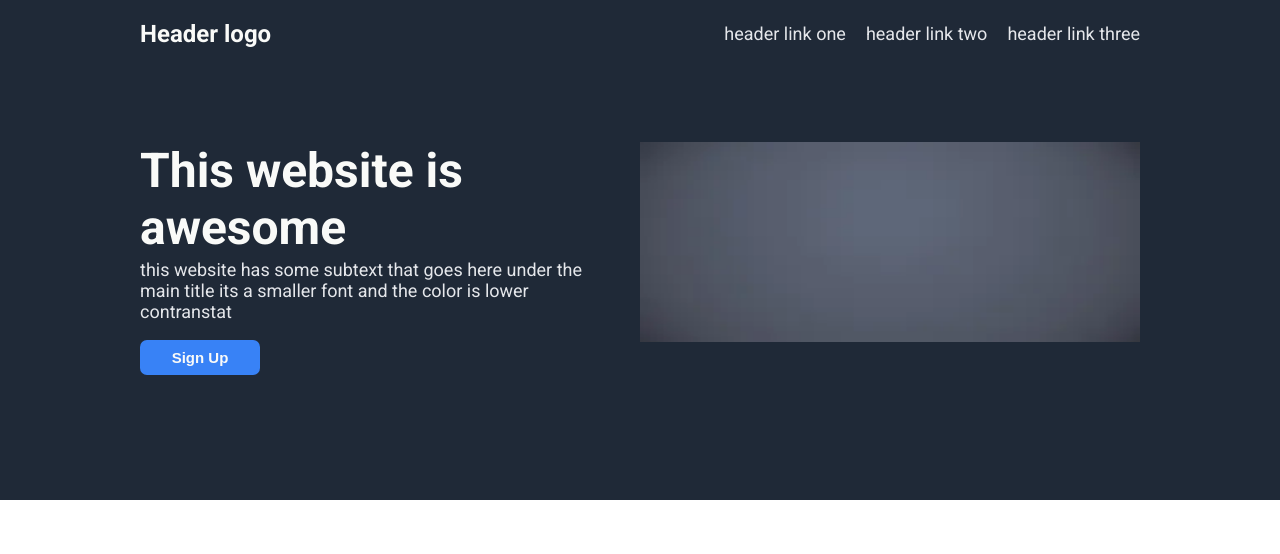
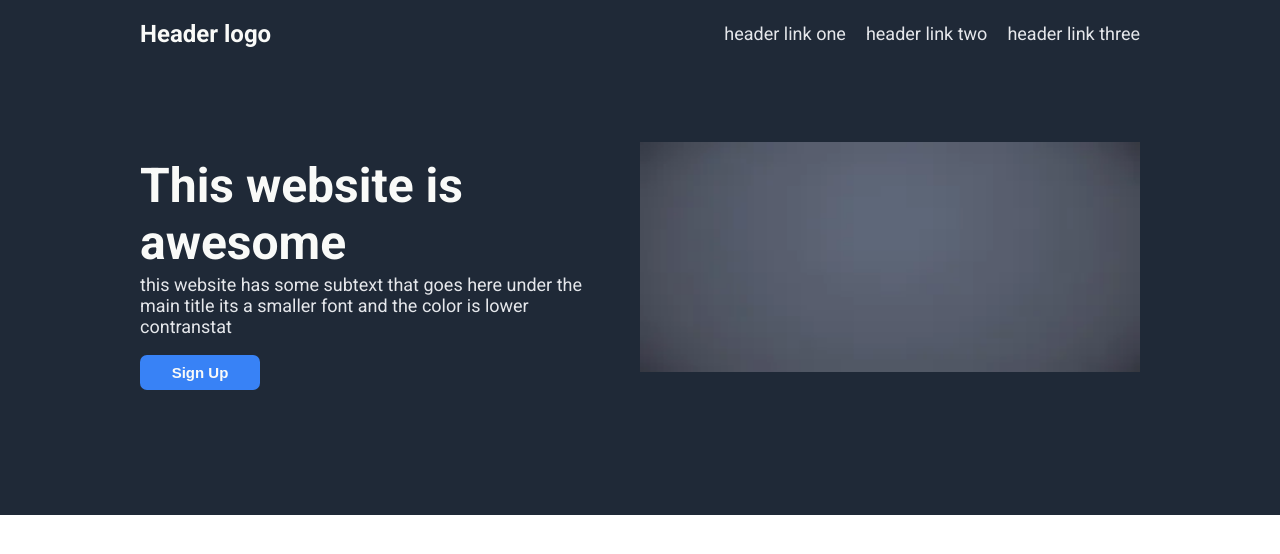
Before and after one commit to that0ned3v/Landing-page, a plain HTML site: page index.html in a window 1280 px wide. Drawn offline with Linux system fonts and the light colour scheme.

Commit message:
Touched up image

```diff
--- a/style.css
+++ b/style.css
@@ -1,5 +1,4 @@
 @import url('https://fonts.googleapis.com/css2?family=Roboto:wght@400;700&display=swap');
-
 
 
 body {
@@ -27,7 +26,7 @@ body {
     justify-content: space-between;
 
     width: 1000px;
-    height: 375px;
+    height: 390px;
 
 }
 
@@ -66,9 +65,10 @@ body {
 }
 
 .header .cont .bottom img {
-    width: 1000px;
-    height: 200px;
+    width: 1100px;
+    height: 230px;
     background-color: #1f2937;
+    align-self: center;
 }
 
 .header .cont .bottom .text {
```
